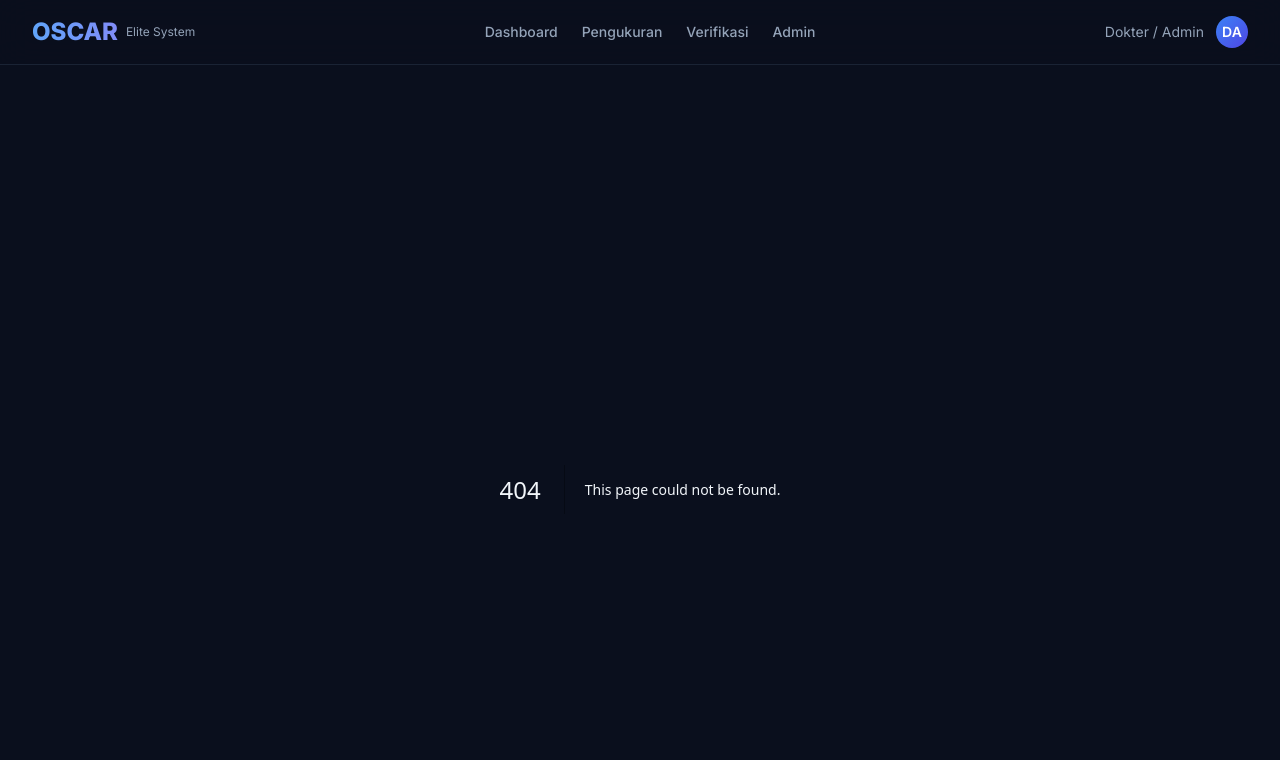
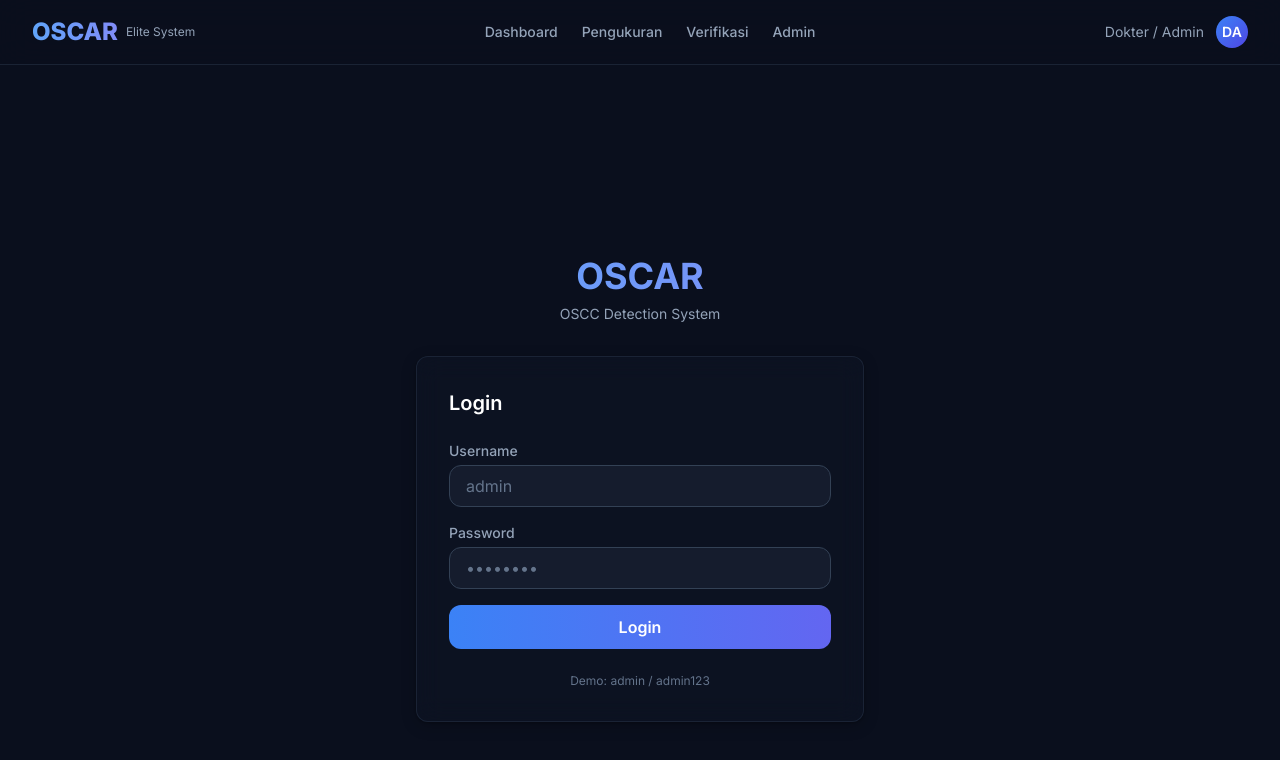
Before and after one commit to Lopush26/oscar-monitoring, a Next.js app: page /login in a window 1280 px wide. Before the commit this address had no page. Shown: the top 760 px of the page. Built offline with nearby package versions, Linux system fonts and the light colour scheme.

Commit message:
feat: tambah halaman login dan redirect root

```diff
--- /dev/null
+++ b/app/login/page.tsx
@@ -0,0 +1,103 @@
+'use client';
+
+import { useState } from 'react';
+import { useRouter } from 'next/navigation';
+
+export default function LoginPage() {
+  const router = useRouter();
+  const [username, setUsername] = useState('');
+  const [password, setPassword] = useState('');
+  const [error, setError] = useState('');
+  const [loading, setLoading] = useState(false);
+
+  const handleSubmit = async (e: React.FormEvent) => {
+    e.preventDefault();
+    setLoading(true);
+    setError('');
+
+    try {
+      const res = await fetch('/api/auth/login', {
+        method: 'POST',
+        headers: { 'Content-Type': 'application/json' },
+        body: JSON.stringify({ username, password }),
+      });
+
+      const data = await res.json();
+
+      if (res.ok) {
+        router.push('/dashboard');
+      } else {
+        setError(data.error || 'Login gagal');
+      }
+    } catch (err) {
+      setError('Terjadi kesalahan jaringan');
+    } finally {
+      setLoading(false);
+    }
+  };
+
+  return (
+    <div className="min-h-screen flex items-center justify-center bg-[#0a0f1d] px-4">
+      <div className="w-full max-w-md">
+        <div className="text-center mb-8">
+          <h1 className="text-4xl font-bold bg-gradient-to-r from-blue-400 to-indigo-400 bg-clip-text text-transparent">
+            OSCAR
+          </h1>
+          <p className="text-slate-400 text-sm mt-2">OSCC Detection System</p>
+        </div>
+
+        <div className="glass-card p-8">
+          <h2 className="text-xl font-semibold text-white mb-6">Login</h2>
+
+          {error && (
+            <div className="bg-red-500/20 border border-red-500/50 text-red-400 px-4 py-2 rounded-lg mb-4 text-sm">
+              {error}
+            </div>
+          )}
+
+          <form onSubmit={handleSubmit} className="space-y-4">
+            <div>
+              <label className="block text-sm font-medium text-slate-400 mb-1">
+                Username
+              </label>
+              <input
+                type="text"
+                value={username}
+                onChange={(e) => setUsername(e.target.value)}
+                className="w-full px-4 py-2 bg-slate-800/50 border border-slate-700 rounded-lg text-white placeholder-slate-500 focus:outline-none focus:ring-2 focus:ring-blue-500 focus:border-transparent"
+                placeholder="admin"
+                required
+              />
+            </div>
+
+            <div>
+              <label className="block text-sm font-medium text-slate-400 mb-1">
+                Password
+              </label>
+              <input
+                type="password"
+                value={password}
+                onChange={(e) => setPassword(e.target.value)}
+                className="w-full px-4 py-2 bg-slate-800/50 border border-slate-700 rounded-lg text-white placeholder-slate-500 focus:outline-none focus:ring-2 focus:ring-blue-500 focus:border-transparent"
+                placeholder="••••••••"
+                required
+              />
+            </div>
+
+            <button
+              type="submit"
+              disabled={loading}
+              className="w-full py-2.5 px-4 bg-gradient-to-r from-blue-500 to-indigo-500 hover:from-blue-600 hover:to-indigo-600 text-white font-semibold rounded-lg transition-all duration-200 disabled:opacity-50 disabled:cursor-not-allowed"
+            >
+              {loading ? 'Memproses...' : 'Login'}
+            </button>
+          </form>
+
+          <p className="text-center text-xs text-slate-500 mt-6">
+            Demo: admin / admin123
+          </p>
+        </div>
+      </div>
+    </div>
+  );
+}
--- a/app/page.tsx
+++ b/app/page.tsx
@@ -1,46 +1,6 @@
-// app/dashboard/page.tsx
-import { DashboardGrid } from '@/app/dashboard/components/DashboardGrid';
+// app/page.tsx
+import { redirect } from 'next/navigation';
 
-export default function DashboardPage() {
-  const dummyStatus = {
-    label: 'Sistem OSCAR',
-    status: 'online' as const,
-    probability: 87.5,
-  };
-
-  const dummyBiomarkers = [
-    { title: 'miRNA-31', value: 3.45, unit: 'RQ', color: 'blue' as const },
-    { title: 'Asam Laktat', value: 0.09, unit: 'mM', color: 'orange' as const },
-    { title: 'IL-8', value: 36.5, unit: 'pg/mg', color: 'green' as const },
-  ];
-
-  const dummyChart = [
-    { timestamp: '08:00', probability: 45 },
-    { timestamp: '09:00', probability: 55 },
-    { timestamp: '10:00', probability: 70 },
-    { timestamp: '11:00', probability: 82 },
-    { timestamp: '12:00', probability: 65 },
-  ];
-
-  const dummyHistory = [
-    { id: 'OSC-001', date: '2026-07-08 10:00', aiResult: 'OSCC' as const, probability: 92.3 },
-    { id: 'OSC-002', date: '2026-07-08 09:30', aiResult: 'Normal' as const, probability: 12.4 },
-    { id: 'OSC-003', date: '2026-07-08 08:45', aiResult: 'Pending' as const },
-  ];
-
-  const dummyLocations = [
-    { lat: -2.5489, lng: 118.0149, intensity: 0.8, label: 'Makassar' },
-    { lat: -6.2088, lng: 106.8456, intensity: 0.3, label: 'Jakarta' },
-    { lat: -7.7974, lng: 110.3740, intensity: 0.5, label: 'Yogyakarta' },
-  ];
-
-  return (
-    <DashboardGrid
-      statusData={dummyStatus}
-      biomarkerData={dummyBiomarkers}
-      chartData={dummyChart}
-      historyData={dummyHistory}
-      mapLocations={dummyLocations}
-    />
-  );
+export default function HomePage() {
+  redirect('/login');
 }
```
